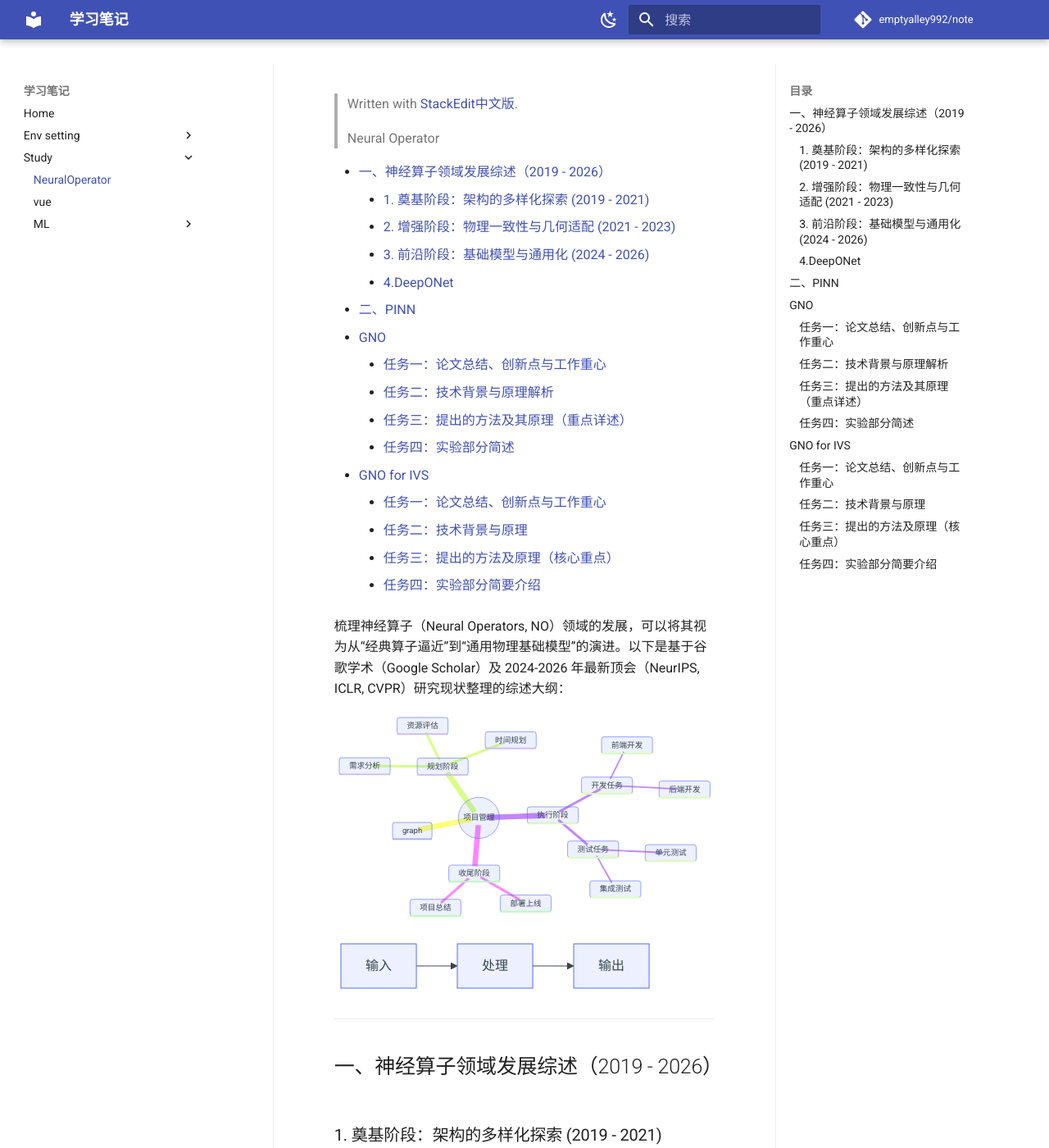
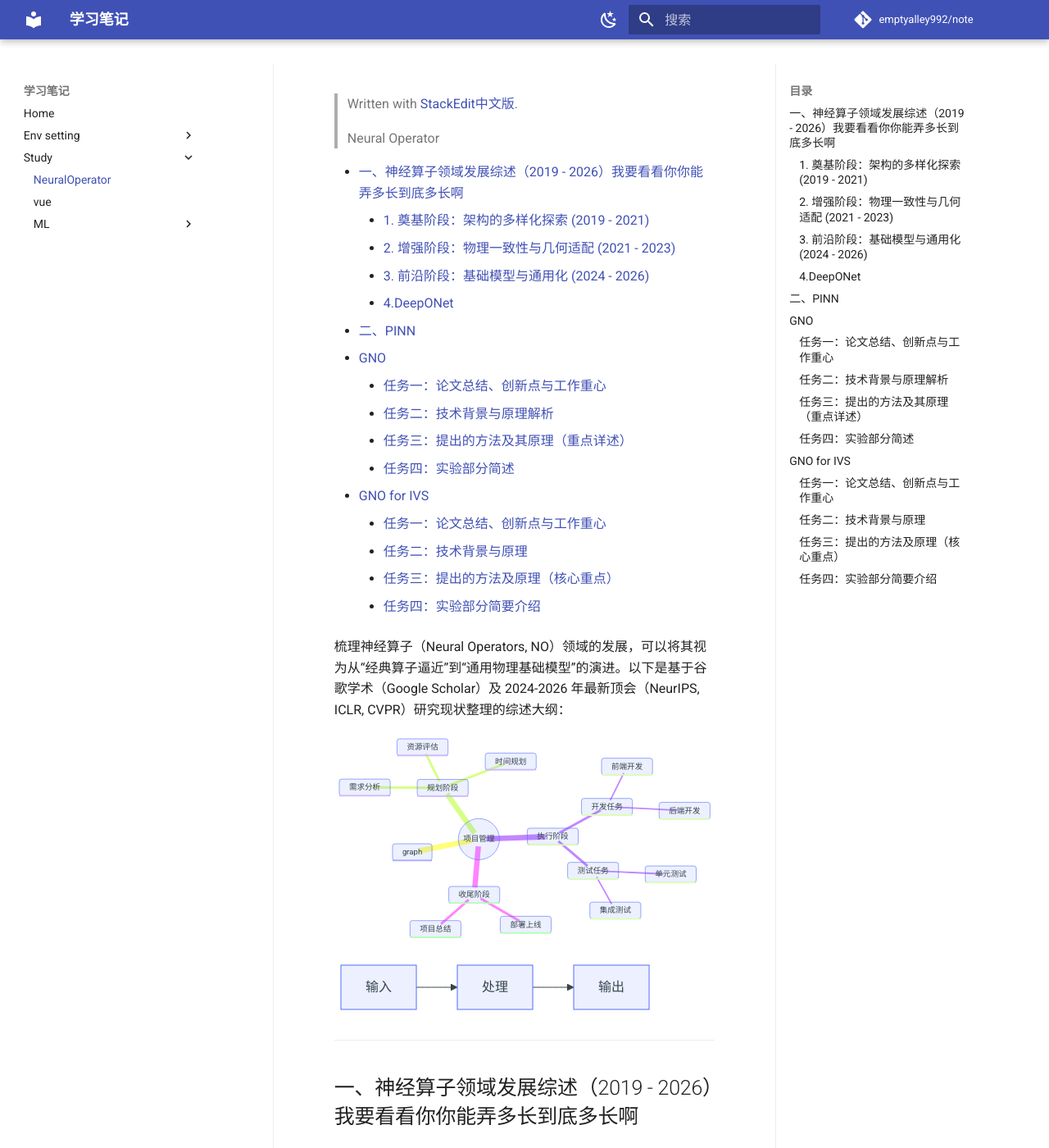
Before and after one commit to emptyalley992/note, an MkDocs documentation site: the page built from docs/study/NeuralOperator.md, in a window 1280 px wide and 1400 px high. Shown: the whole window at 82% size. Built offline with MkDocs 1.6.1 and Material for MkDocs 9.7.7, drawn with Linux system fonts in a browser that asks for light colours; comment, search, counter and statistics services are not loaded.

Commit message:
docs/study/NeuralOperator.md updated from https://stackedit.cn/

```diff
--- a/docs/study/NeuralOperator.md
+++ b/docs/study/NeuralOperator.md
@@ -44,7 +44,7 @@
 
 ----------
 
-## 一、神经算子领域发展综述（2019 - 2026）
+## 一、神经算子领域发展综述（2019 - 2026）我要看看你你能弄多长到底多长啊
 
 ### 1. 奠基阶段：架构的多样化探索 (2019 - 2021)
 
```
Also changed, not shown: other parts of docs/study/NeuralOperator.md (+1 -1 lines).
